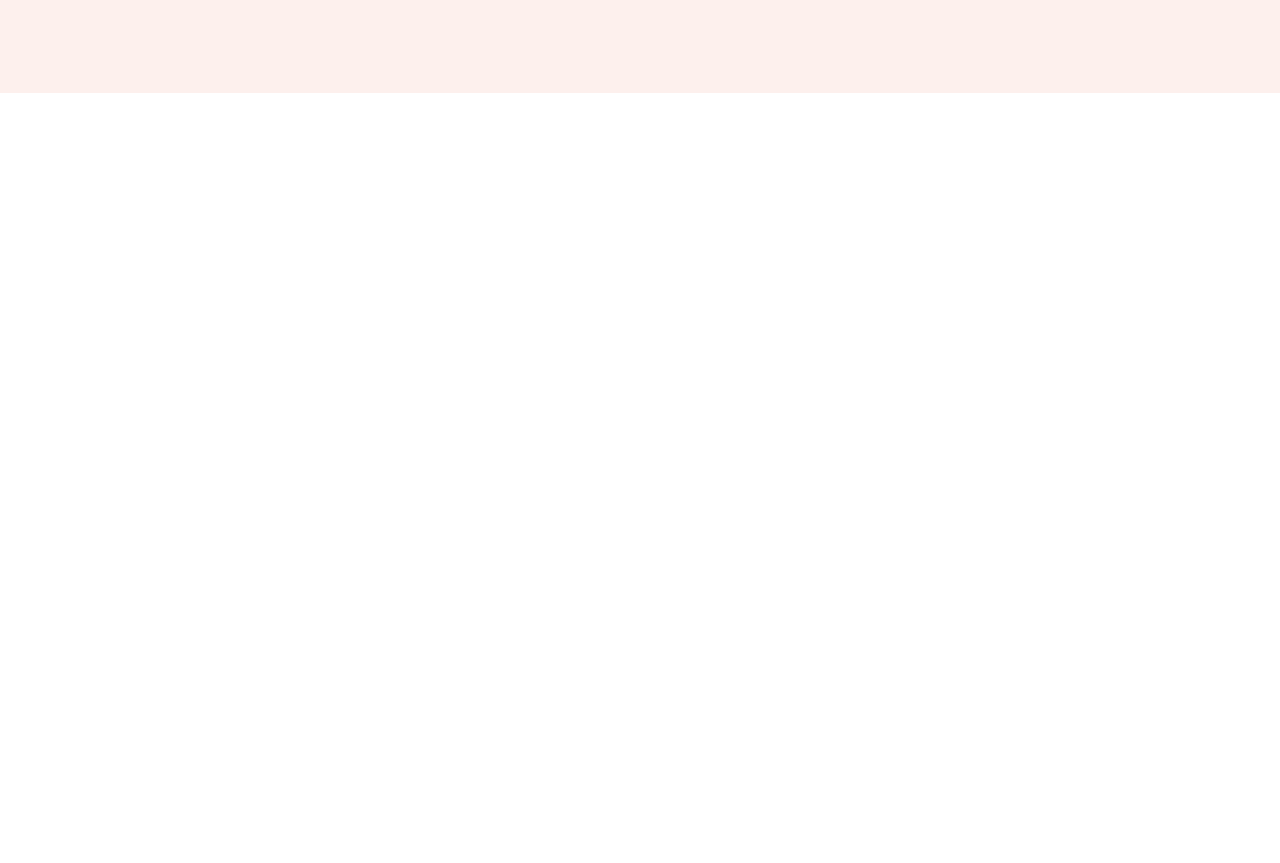
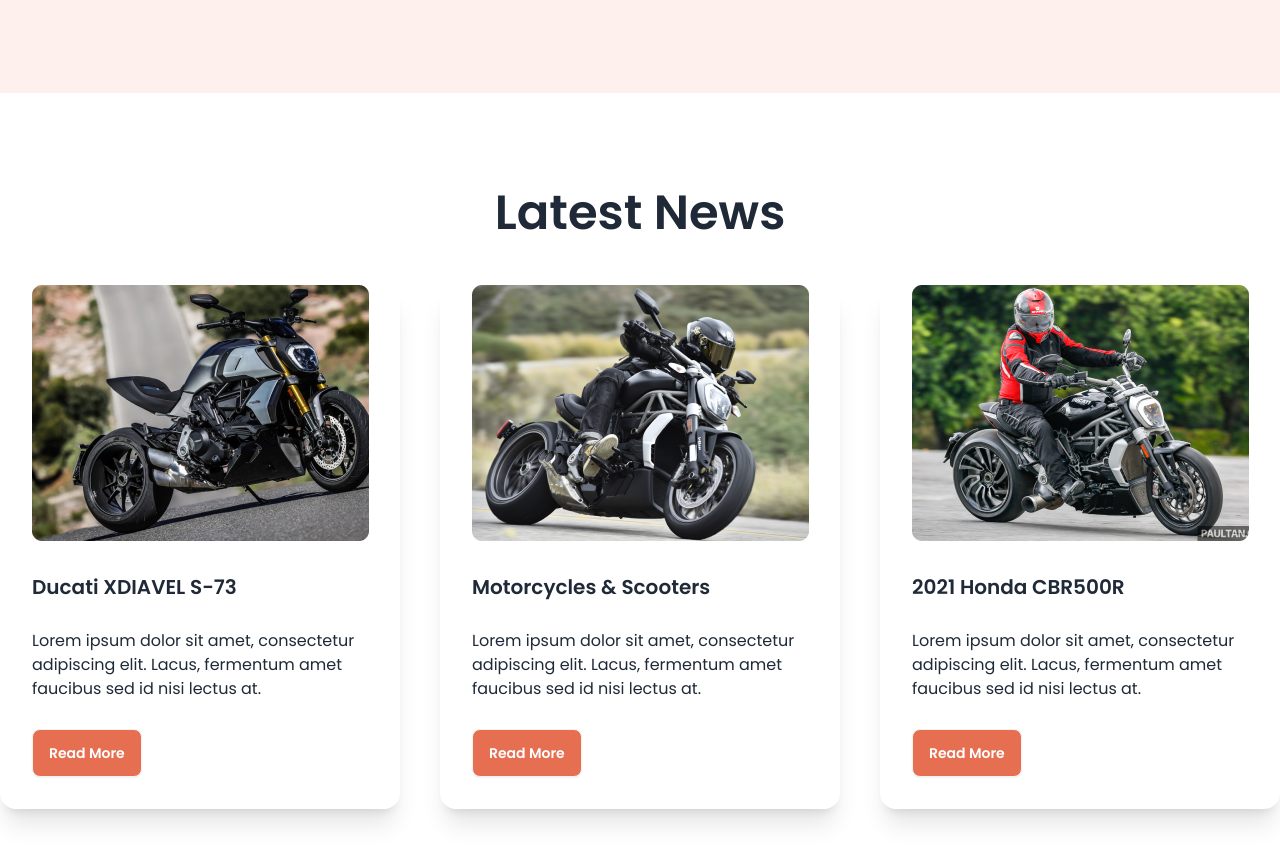
Before and after one commit to msbabor/biker-zone, a plain HTML site: page index.html in a window 1280 px wide. Shown: the part 525-1388 px from the top of the page. Before the commit the page ends 800 px from the top, so only its background shows below. Drawn offline with nearby package versions, Linux system fonts and the light colour scheme.

Commit message:
Latest Bike section complete

```diff
--- a/index.html
+++ b/index.html
@@ -82,7 +82,7 @@
                         <h1 class="text-6xl font-bold">Ride-on R15 V4 <br> with Smile</h1>
                         <p>Amet minim mollit non deserunt ullamco
                             est sit aliqua dolor do amet sint. Velit officia consequat duis enim velit mollit.</p>
-                            <button class="btn bg-color text-white">Purchase</button>
+                        <button class="btn bg-color text-white">Purchase</button>
                     </div>
                     <!-- image content -->
                     <div class="flex-1">
@@ -102,7 +102,7 @@
                         <h1 class="text-6xl font-bold">Ride-on R15 V4 <br> with Smile</h1>
                         <p>Amet minim mollit non deserunt ullamco
                             est sit aliqua dolor do amet sint. Velit officia consequat duis enim velit mollit.</p>
-                            <button class="btn bg-color text-white">Purchase</button>
+                        <button class="btn bg-color text-white">Purchase</button>
                     </div>
                     <!-- image content -->
                     <div class="flex-1">
@@ -122,7 +122,7 @@
                         <h1 class="text-6xl font-bold">Ride-on R15 V4 <br> with Smile</h1>
                         <p>Amet minim mollit non deserunt ullamco
                             est sit aliqua dolor do amet sint. Velit officia consequat duis enim velit mollit.</p>
-                            <button class="btn bg-color text-white">Purchase</button>
+                        <button class="btn bg-color text-white">Purchase</button>
                     </div>
                     <!-- image content -->
                     <div class="flex-1">
@@ -138,7 +138,58 @@
     </header>
 
     <!-- main section -->
-    <main></main>
+    <main class="md:container mx-auto">
+
+        <!-- Latest Bike Section -->
+        <section class="my-24">
+            <h2 class="text-5xl font-semibold text-center mb-12">Latest News</h2>
+            <!-- card container -->
+            <div class="grid grid-cols-1 md:grid-cols-2 lg:grid-cols-3 gap-10">
+                <!-- card 1 -->
+                <div class="card shadow-xl">
+                    <figure>
+                        <img src="images/others/latest1.png" alt="Bike" />
+                    </figure>
+                    <div class="card-body space-y-5">
+                        <h2 class="card-title">Ducati XDIAVEL S-73</h2>
+                        <p>Lorem ipsum dolor sit amet, consectetur adipiscing elit. Lacus, fermentum amet faucibus
+                            sed id nisi lectus at.</p>
+                        <div class="card-actions">
+                            <button class="btn bg-color text-white">Read More</button>
+                        </div>
+                    </div>
+                </div>
+                <!-- card 2 -->
+                <div class="card shadow-xl">
+                    <figure>
+                        <img src="images/others/latest2.png" alt="Bike" />
+                    </figure>
+                    <div class="card-body space-y-5">
+                        <h2 class="card-title">Motorcycles & Scooters</h2>
+                        <p>Lorem ipsum dolor sit amet, consectetur adipiscing elit. Lacus, fermentum amet faucibus
+                            sed id nisi lectus at.</p>
+                        <div class="card-actions">
+                            <button class="btn bg-color text-white">Read More</button>
+                        </div>
+                    </div>
+                </div>
+                <!-- card 3 -->
+                <div class="card shadow-xl">
+                    <figure>
+                        <img src="images/others/latest3.png" alt="Bike" />
+                    </figure>
+                    <div class="card-body space-y-5">
+                        <h2 class="card-title">2021 Honda CBR500R</h2>
+                        <p>Lorem ipsum dolor sit amet, consectetur adipiscing elit. Lacus, fermentum amet faucibus
+                            sed id nisi lectus at.</p>
+                        <div class="card-actions">
+                            <button class="btn bg-color text-white">Read More</button>
+                        </div>
+                    </div>
+                </div>
+            </div>
+        </section>
+    </main>
 
     <!-- footer section -->
     <footer></footer>
```
